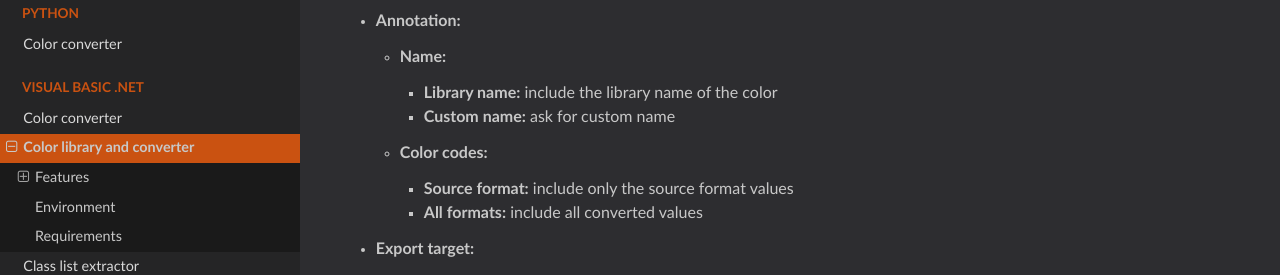
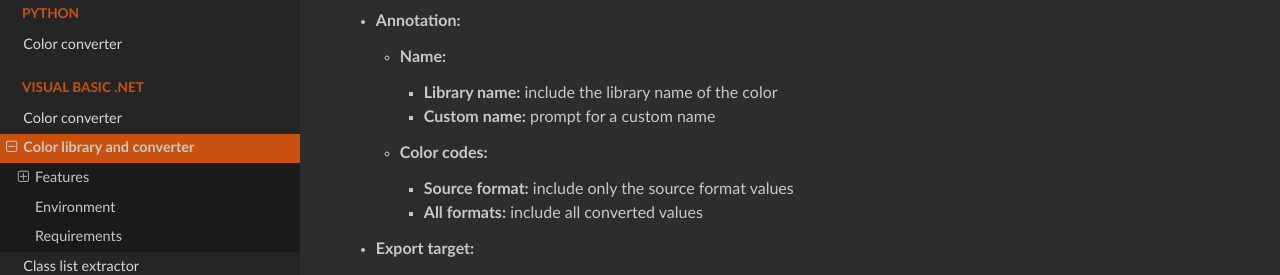
Before and after one commit to MrClock8163/ToolDocumentation, an MkDocs documentation site: the page built from docs/vbnet/colorlibrary.md, in a window 1280 px wide and 900 px high, scrolled down 2126 px. Shown: the part 194-469 px from the top of the window. Built offline with MkDocs 1.6.1, drawn with Linux system fonts in a browser that asks for light colours; nearby versions of some CDN libraries.

Commit message:
Update colorlibrary.md
Minor wording correction

```diff
--- a/docs/vbnet/colorlibrary.md
+++ b/docs/vbnet/colorlibrary.md
@@ -72,7 +72,7 @@ The name of the color format in which the color is saved in the library is alway
 * **Annotation:**
 	* **Name:**
 		* **Library name:** include the library name of the color
-		* **Custom name:** ask for custom name
+		* **Custom name:** prompt for a custom name
 	* **Color codes:**
 		* **Source format:** include only the source format values
 		* **All formats:** include all converted values
```
